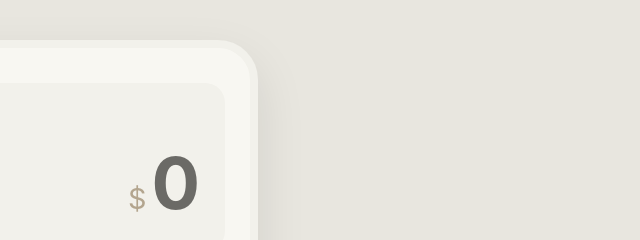
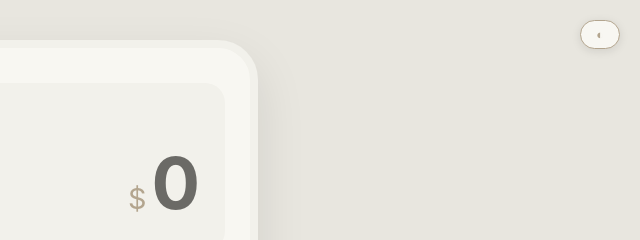
Before and after one commit to yumi773/readmoo-tools1, a plain HTML site: page index.html in a window 1280 px wide. Shown: the top 240 px of the page, 640-1280 px from the left. Drawn offline with Linux system fonts and the light colour scheme.

Commit message:
Update index.html

```diff
--- a/index.html
+++ b/index.html
@@ -38,6 +38,15 @@
             display: flex; justify-content: center; align-items: flex-start;
             min-height: 100vh;
             transition: 0.3s;
+        }
+
+	/* 切換按鈕樣式 */
+        .theme-switch-wrap { position: fixed; top: 20px; right: 20px; z-index: 100; }
+        .theme-btn {
+            background: var(--app-bg); border: 1px solid var(--gold);
+            color: var(--gold); border-radius: 20px;
+            padding: 6px 15px; cursor: pointer; font-size: 0.8rem;
+            box-shadow: 0 2px 10px var(--shadow);
         }
 
         .app-container {
@@ -130,6 +139,10 @@
 </head>
 <body>
 
+<div class="theme-switch-wrap">
+    <button class="theme-btn" onclick="toggleTheme()">◐</button>
+</div>
+
 <div class="app-container">
     <div class="display-area">
         <div class="label">書本售價</div>
@@ -160,6 +173,13 @@
 <script>
     let currentInput = "0";
     const COST_PER_POINT = 166.5;
+
+    // 主題切換函式
+    function toggleTheme() {
+        const body = document.body;
+        const current = body.getAttribute('data-theme');
+        body.setAttribute('data-theme', current === 'dark' ? 'light' : 'dark');
+    }
 
     function press(n) {
         if (currentInput === "0") currentInput = n;
```
